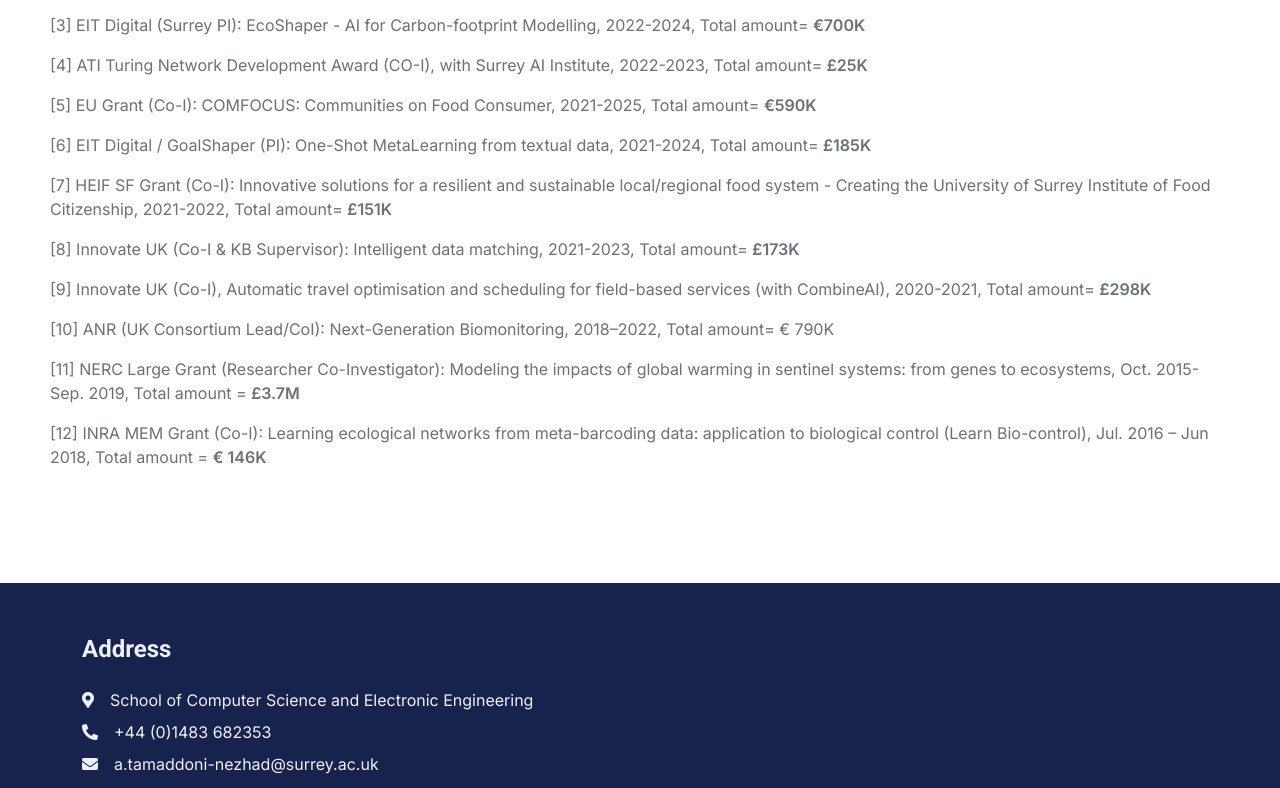
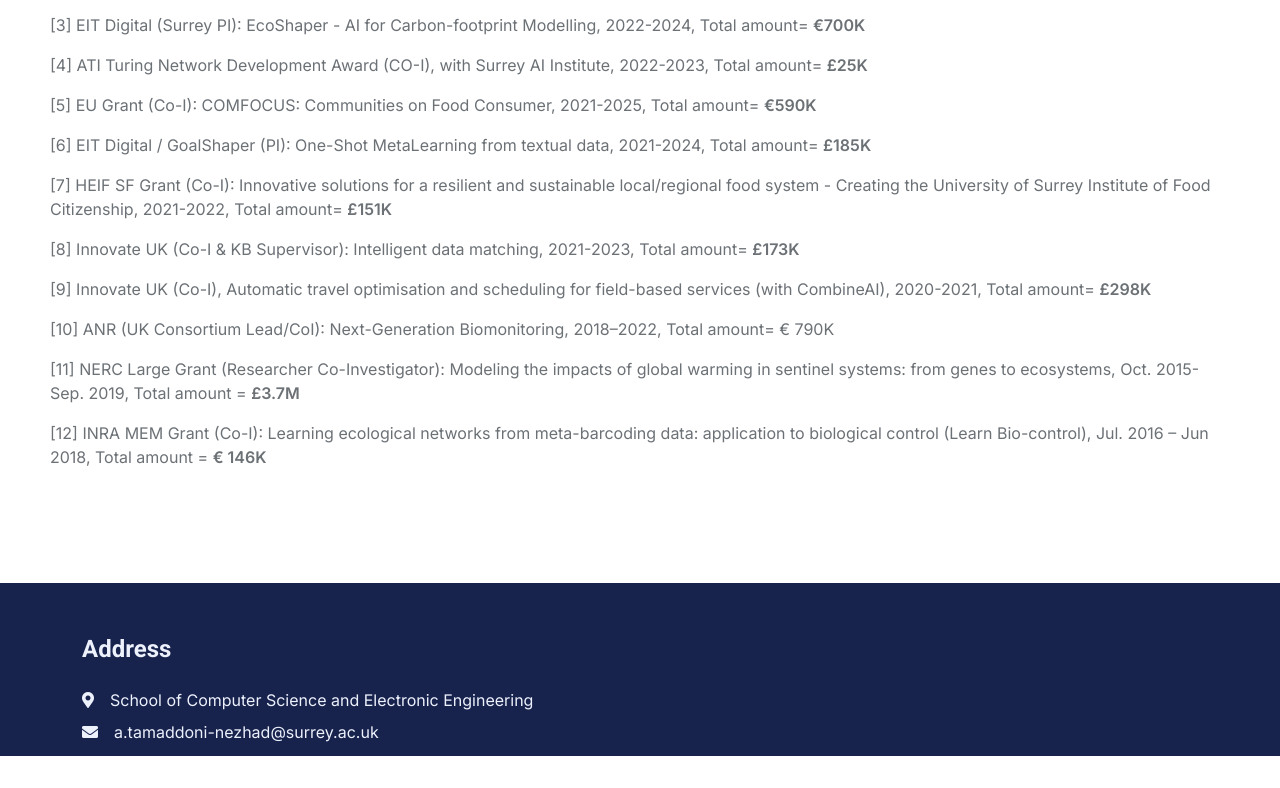
Before and after one commit to hmlr-lab/hmlr-lab.github.io, a plain HTML site: page projects.html in a window 1280 px wide. Shown: the part 615-1403 px from the top of the page. After the commit the page ends 1371 px from the top, so only its background shows below. Drawn offline with nearby package versions, Linux system fonts and the light colour scheme.

Commit message:
Update projects.html

```diff
--- a/projects.html
+++ b/projects.html
@@ -173,7 +173,7 @@
                 <div class="col-lg-5 col-md-6">
                     <h4 class="text-light mb-4">Address</h4>
                     <p class="mb-2"><i class="fa fa-map-marker-alt me-3"></i>School of Computer Science and Electronic Engineering</p>
-                    <p class="mb-2"><i class="fa fa-phone-alt me-3"></i>+44 (0)1483 682353</p>
+<!--                     <p class="mb-2"><i class="fa fa-phone-alt me-3"></i>+44 (0)1483 682353</p> -->
                     <p class="mb-2"><i class="fa fa-envelope me-3"></i>a.tamaddoni-nezhad@surrey.ac.uk</p>
 
                 </div>
```
